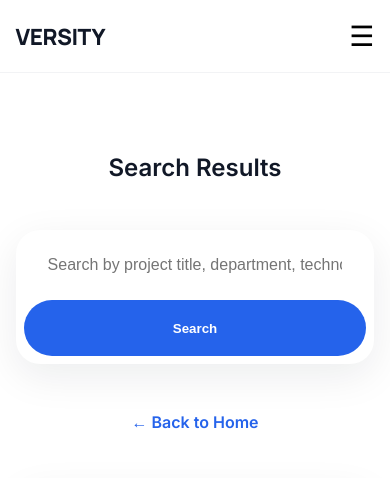
After one commit to samuelsuotor/Versity, a Flask app: page /search in a window 390 px wide. The commit adds this page. Shown: the top 478 px of the page. Run offline with Flask 3, Linux system fonts and the light colour scheme.

Commit message:
Sprint 1.9 complete: search system, reusable components, responsive navigation, and UI refinements

```diff
--- a/app.py
+++ b/app.py
@@ -1,4 +1,4 @@
-from flask import Flask, render_template
+from flask import Flask, render_template, request
 from config import Config
 from flask import abort
 from data import featured_projects
@@ -63,14 +63,64 @@ def home():
 
     ]
 
-
     return render_template(
 
         "index.html",
 
         departments=departments,
 
-        featured_projects=featured_projects
+        featured_projects=featured_projects,
+
+        whatsapp_number=WHATSAPP_NUMBER
+
+    )
+
+@app.route("/search")
+def search_projects():
+
+    search_query = request.args.get("search", "").strip()
+
+    filtered_projects = featured_projects
+
+    if search_query:
+
+        filtered_projects = [
+
+            project
+
+            for project in featured_projects
+
+            if (
+
+                search_query.lower() in project["title"].lower()
+
+                or search_query.lower() in project["department"].lower()
+
+                or search_query.lower() in project["category"].lower()
+
+                or any(
+
+                    search_query.lower() in technology.lower()
+
+                    for technology in project["technology"]
+
+                )
+
+            )
+
+        ]
+
+    return render_template(
+
+        "project-results.html",
+
+        featured_projects=filtered_projects,
+
+        search_query=search_query,
+
+        page_title="Search Results",
+
+        whatsapp_number=WHATSAPP_NUMBER
 
     )
 
--- a/data.py
+++ b/data.py
@@ -101,7 +101,7 @@ featured_projects = [
         ],
         "description": "A modern solution for managing queues in various settings.",
         "features": [
-            "Chapter 1–5 Microsoft Word Documentation"
+            "Chapter 1–5 Microsoft Word Documentation",
             "Real-time queue management",
             "User-friendly interface",
             "Analytics and reporting"
@@ -136,7 +136,7 @@ featured_projects = [
         ],
         "description": "A platform for students to buy and sell used textbooks and supplies.",
         "features": [
-            "Chapter 1–5 Microsoft Word Documentation"
+            "Chapter 1–5 Microsoft Word Documentation",
             "User-friendly interface",
             "Secure payment processing",
             "Detailed product listings"
--- a/static/css/style.css
+++ b/static/css/style.css
@@ -1108,6 +1242,128 @@ body {
 }
 
 
+/*=========================================
+  Empty Search State
+=========================================*/
+
+.empty-search-state {
+
+    grid-column: 1 / -1;
+
+    text-align: center;
+
+    padding: 4rem 2rem;
+
+    background: #ffffff;
+
+    border: 1px solid var(--border);
+
+    border-radius: 24px;
+
+    box-shadow: var(--shadow);
+
+}
+
+.empty-search-icon {
+
+    font-size: 3rem;
+
+    margin-bottom: 1rem;
+
+}
+
+.empty-search-state h3 {
+
+    margin-bottom: 1rem;
+
+}
+
+.empty-search-state p {
+
+    max-width: 600px;
+
+    margin: 0 auto 2rem;
+
+    color: #64748b;
+
+    line-height: 1.8;
+
+}
+
+.empty-search-state .primary-btn {
+
+    display: inline-flex;
+
+    align-items: center;
+
+    justify-content: center;
+
+}
+
+/*=========================================
+  Search Results Page
+=========================================*/
+
+.search-results-page {
+
+    padding: 5rem 0;
+
+}
+
+.search-header {
+
+    text-align: center;
+
+    margin-bottom: 3rem;
+
+}
+
+.search-header h1 {
+
+    margin-bottom: .75rem;
+
+}
+
+.search-header p {
+
+    color: #64748b;
+
+    font-size: 1.05rem;
+
+}
+
+.search-results-page .hero-search {
+
+    max-width: 800px;
+
+    margin: 0 auto 3rem;
+
+}
+
+.search-navigation {
+
+    margin: 1.5rem 0 3rem;
+
+    text-align: center;
+
+}
+
+.search-navigation a {
+
+    color: var(--primary);
+
+    text-decoration: none;
+
+    font-weight: 600;
+
+}
+
+.search-navigation a:hover {
+
+    text-decoration: underline;
+
+}
+
 
 
 
@@ -1273,9 +1529,3 @@ body {
     }
 
 }
-
-* {
-
-    outline: 1px solid red;
-
-}
--- a/static/js/app.js
+++ b/static/js/app.js
@@ -73,3 +73,58 @@ document.addEventListener("DOMContentLoaded", () => {
 
     }
 });
+
+    const menuToggle = document.getElementById("menuToggle");
+    const mobileMenu = document.getElementById("mobileMenu");
+
+    if (menuToggle && mobileMenu) {
+
+        menuToggle.addEventListener("click", () => {
+
+            mobileMenu.classList.toggle("active");
+
+            document.body.classList.toggle("menu-open");
+
+            menuToggle.textContent =
+
+                mobileMenu.classList.contains("active")
+
+                ? "✕"
+
+                : "☰";
+
+        });
+
+        document.querySelectorAll(".mobile-nav a").forEach(link => {
+
+            link.addEventListener("click", () => {
+
+                mobileMenu.classList.remove("active");
+
+                menuToggle.textContent = "☰";
+
+            });
+
+        });
+
+    }
+
+        document.addEventListener("click", (event) => {
+
+            if (
+
+                mobileMenu.classList.contains("active") &&
+
+                !mobileMenu.contains(event.target) &&
+
+                !menuToggle.contains(event.target)
+
+            ) {
+
+                mobileMenu.classList.remove("active");
+
+                menuToggle.textContent = "☰";
+
+            }
+
+        });
--- a/templates/partials/footer.html
+++ b/templates/partials/footer.html
@@ -1,15 +1,15 @@
 <footer>
 
-<div class="container">
+    <div class="container">
 
-<p>
+        <p class="footer-copyright">
 
-© 2026 Versity.
+            © 2026 Versity.
 
-All Rights Reserved.
+            All Rights Reserved.
 
-</p>
+        </p>
 
-</div>
+    </div>
 
 </footer>
--- a/templates/partials/navbar.html
+++ b/templates/partials/navbar.html
@@ -2,7 +2,7 @@
 
     <div class="container">
 
-<a href="/" class="logo">
+        <a href="{{ url_for('home') }}" class="logo">
 
             VERSITY
 
@@ -22,14 +22,14 @@ VERSITY
 
         <div class="nav-actions">
 
-<button class="search-btn">
+            <a href="{{ url_for('search_projects') }}" class="search-btn" title="Search Projects"
+                aria-label="Search Projects">
 
                 🔍
 
-</button>
+            </a>
 
-<a href="#"
-class="browse-btn">
+            <a href="{{ url_for('search_projects') }}" class="browse-btn">
 
                 Browse Projects
 
@@ -37,7 +37,7 @@ Browse Projects
 
         </div>
 
-<button class="menu-btn">
+        <button class="menu-btn" id="menuToggle" aria-label="Open navigation">
 
             ☰
 
@@ -46,3 +46,27 @@ Browse Projects
     </div>
 
 </header>
+
+<div class="mobile-menu" id="mobileMenu">
+
+    <nav class="mobile-nav">
+
+        <a href="#">Projects</a>
+
+        <a href="#">Software</a>
+
+        <a href="#">Departments</a>
+
+        <a href="#">Services</a>
+
+        <hr>
+
+        <a href="{{ url_for('search_projects') }}">
+
+            🔍 Search Projects
+
+        </a>
+
+    </nav>
+
+</div>
--- /dev/null
+++ b/templates/partials/project-card.html
@@ -0,0 +1,47 @@
+<div class="project-card">
+
+    <div class="project-image">
+
+        <img src="{{ url_for('static', filename='images/' + project.software_images[0]) }}" alt="{{ project.title }}">
+
+    </div>
+
+    <div class="project-content">
+
+        <span class="department-badge">
+
+            {{ project.department }}
+
+        </span>
+
+        <h3>
+
+            {{ project.title }}
+
+        </h3>
+
+        <p>
+
+            {{ project.technology | join(", ") }}
+
+        </p>
+
+        <div class="project-footer">
+
+            <strong>
+
+                {{ project.price }}
+
+            </strong>
+
+            <a href="{{ url_for('project_details', slug=project.slug) }}">
+
+                Preview
+
+            </a>
+
+        </div>
+
+    </div>
+
+</div>
--- /dev/null
+++ b/templates/partials/search-projects.html
@@ -0,0 +1,48 @@
+{% if featured_projects %}
+
+<div class="projects-grid">
+
+    {% for project in featured_projects %}
+
+    {% include "partials/project-card.html" %}
+
+    {% endfor %}
+
+</div>
+
+{% else %}
+
+<div class="empty-search-state">
+
+    <div class="empty-search-icon">
+
+        🔍
+
+    </div>
+
+    <h2>
+
+        We don't have a project on "{{ search_query }}" yet.
+
+    </h2>
+
+    <p>
+
+        Don't worry—we can build it for you.
+
+        Tell us your exact topic and we'll prepare the complete thesis with documentation, source code, database,
+        and
+        installation guide.
+
+    </p>
+
+    <a href="https://wa.me/{{ whatsapp_number }}?text=Hello,%0A%0AI%20searched%20for%20'{{ search_query }}'%20on%20Versity%20but%20couldn't%20find%20a%20matching%20project.%0A%0AI'd%20like%20to%20request%20a%20custom%20final-year%20project.%0A%0APlease%20let%20me%20know%20the%20next%20steps."
+        class="primary-btn" target="_blank">
+
+        Request Custom Project
+
+    </a>
+
+</div>
+
+{% endif %}
--- /dev/null
+++ b/templates/project-results.html
@@ -0,0 +1,76 @@
+{% extends "layouts/base.html" %}
+
+{% block title %}
+Search Results
+{% endblock %}
+
+{% block content %}
+
+<section class="search-results-page">
+
+    <div class="container">
+
+        <div class="search-header">
+
+            <h1>
+
+                {{ page_title }}
+
+            </h1>
+
+            {% if search_query %}
+
+            <p>
+
+                <strong>{{ featured_projects|length }}</strong>
+
+                project{% if featured_projects|length != 1 %}s{% endif %}
+
+                found for
+
+                <strong>"{{ search_query }}"</strong>
+
+            </p>
+
+            {% elif page_description %}
+
+            <p>
+
+                {{ page_description }}
+
+            </p>
+
+            {% endif %}
+
+        </div>
+
+        <form class="hero-search" method="GET" action="{{ url_for('search_projects') }}">
+
+            <input type="text" name="search" value="{{ search_query }}"
+                placeholder="Search by project title, department, technology...">
+
+            <button type="submit">
+
+                Search
+
+            </button>
+
+        </form>
+
+        <div class="search-navigation">
+
+            <a href="{{ url_for('home') }}">
+
+                ← Back to Home
+
+            </a>
+
+        </div>
+
+        {% include "partials/search-projects.html" %}
+
+    </div>
+
+</section>
+
+{% endblock %}
```
Also changed, not shown: other parts of static/css/style.css (+143 -9 lines), templates/partials/featured-projects.html (+20 -35 lines), templates/partials/hero.html (+5 -10 lines). Lines whose indentation alone changed are shown as unchanged.
